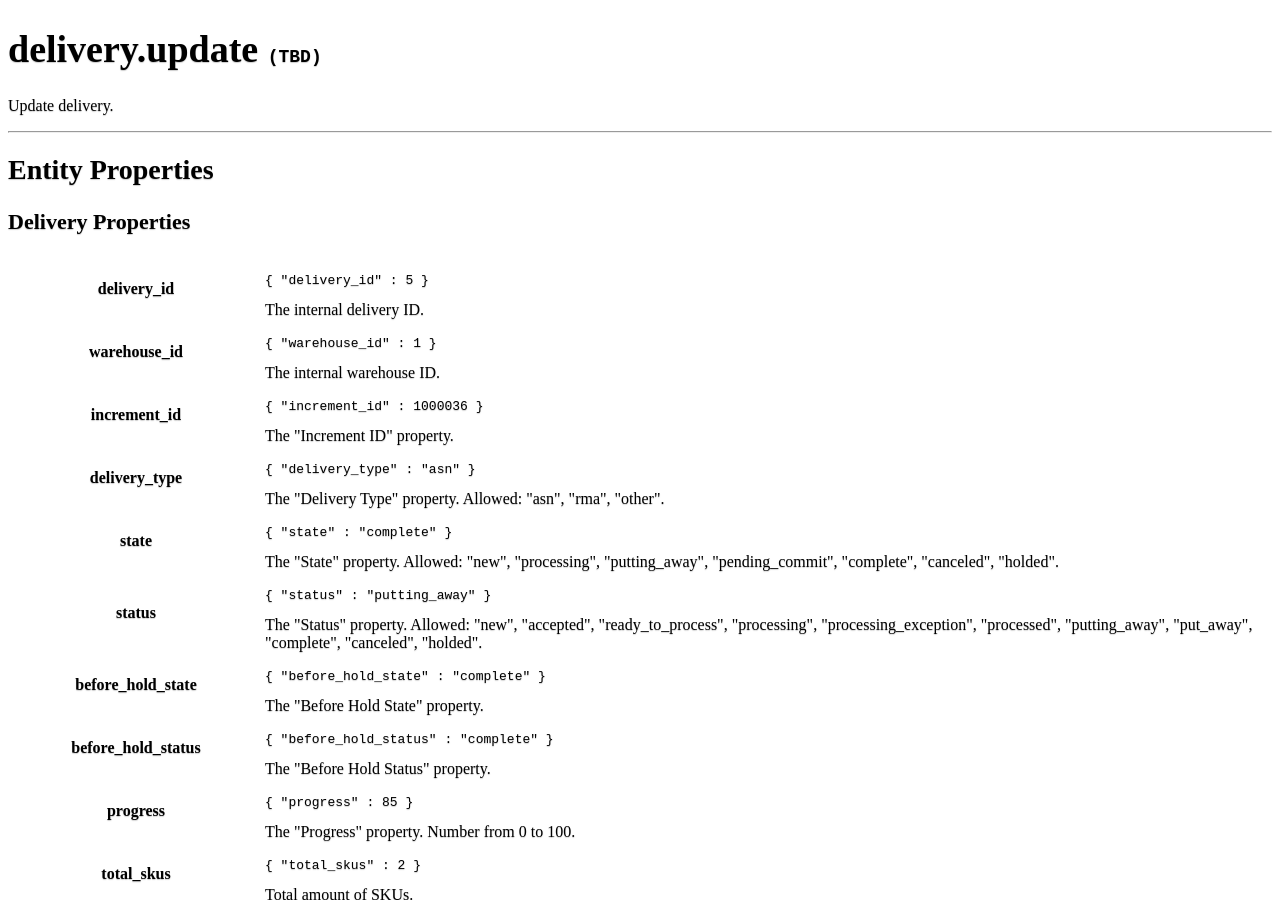
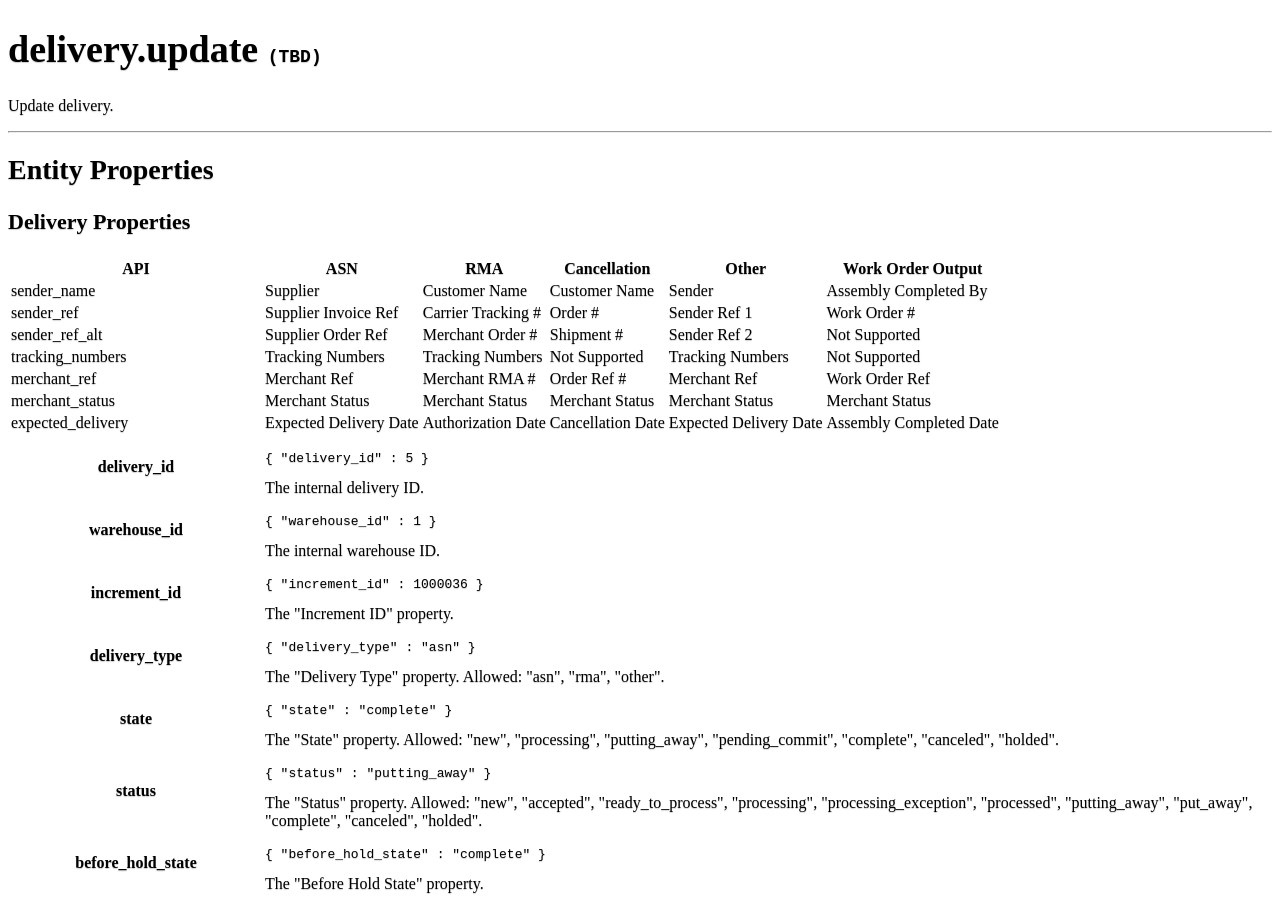
Before and after one commit to ShipStream/shipstream.github.io, a Jekyll site: the page built from _posts/2014-07-25-delivery.md, in a window 1280 px wide and 900 px high, scrolled down 5095 px. Built offline with Jekyll 4.4.1, drawn with Linux system fonts in a browser that asks for light colours; a style sheet for code colours, icons or effects is not loaded.

Commit message:
Add Delivery property translations

```diff
--- a/_posts/2014-07-25-delivery.md
+++ b/_posts/2014-07-25-delivery.md
@@ -332,6 +332,16 @@ Update delivery.
 <h3 id="delivery_properties">
     Delivery Properties
 </h3>
+
+| API | ASN | RMA | Cancellation | Other | Work Order Output |
+| ------ | ------ | ------ | ------ | ------ | ------ |
+| sender_name | Supplier | Customer Name | Customer Name | Sender | Assembly Completed By |
+| sender_ref | Supplier Invoice Ref | Carrier Tracking # | Order # | Sender Ref 1 | Work Order # |
+| sender_ref_alt | Supplier Order Ref | Merchant Order # | Shipment # | Sender Ref 2 | Not Supported |
+| tracking_numbers | Tracking Numbers | Tracking Numbers | Not Supported | Tracking Numbers | Not Supported |
+| merchant_ref | Merchant Ref | Merchant RMA # | Order Ref # | Merchant Ref | Work Order Ref |
+| merchant_status | Merchant Status | Merchant Status | Merchant Status | Merchant Status | Merchant Status |
+| expected_delivery | Expected Delivery Date | Authorization Date | Cancellation Date | Expected Delivery Date | Assembly Completed Date |
 
 <table class="table-striped">
 <tbody>
```
